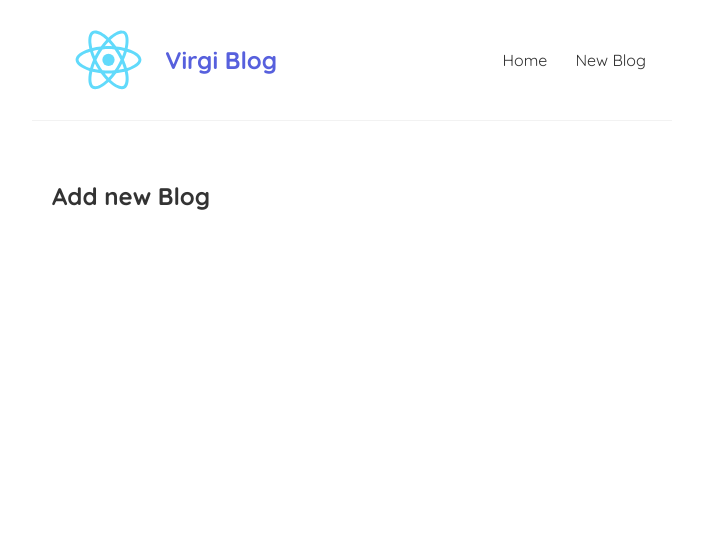
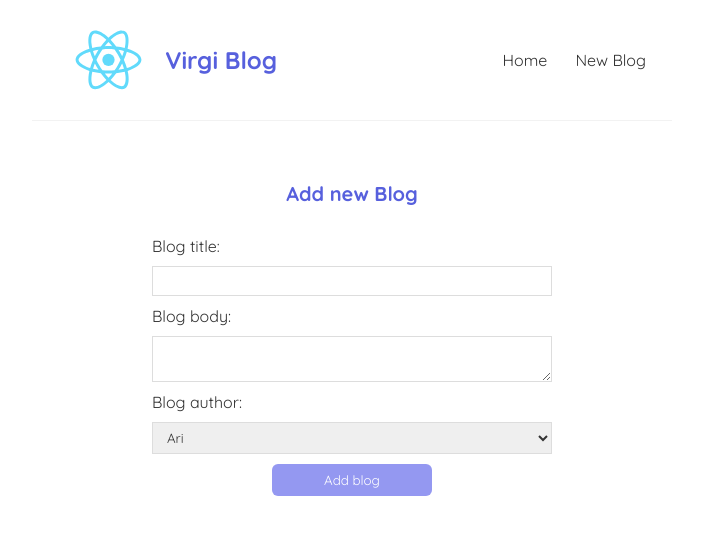
Before and after one commit to virgi1974/some_blog, a React (Create React App) app: page /create in a window 1280 px wide. Shown: the top 534 px of the page, without its empty margins (288-991 px from the left). Built offline with nearby package versions, Linux system fonts and the light colour scheme.

Commit message:
create blog action

```diff
--- a/src/Create.js
+++ b/src/Create.js
@@ -1,7 +1,55 @@
+import { useState } from "react";
+
 const Create = () => {
+  const [title, setTitle] = useState('');
+  const [body, setBody] = useState('');
+  const [author, setAuthor] = useState('Ari');
+  const [isPending, setIsPending] = useState(false);
+
+  const handleSubmit = (e) => {
+    e.preventDefault();
+    setIsPending(true);
+    const blog = { title, body, author };
+
+    fetch('http://localhost:8000/blogs', {
+      method: 'POST',
+      headers: { "Content-Type": "application/json" },
+      body: JSON.stringify(blog)
+    }).then(() => {
+      console.log('New Blog added');
+      setIsPending(false);
+    })
+  }
+
   return (
     <div className="create">
       <h2>Add new Blog</h2>
+      <form onSubmit={handleSubmit}>
+        <label>Blog title:</label>
+        <input
+          type="text"
+          required
+          value={title}
+          onChange={(e) => setTitle(e.target.value)}
+        />
+        <label>Blog body:</label>
+        <textarea
+          required
+          value={body}
+          onChange={(e) => setBody(e.target.value)}
+        />
+        <label>Blog author:</label>
+        <select
+          value={author}
+          onChange={(e) => setAuthor(e.target.value)}>
+          <option value="Ari">Ari</option>
+          <option value="Selene">Selene</option>
+          <option value="Virgilio">Virgilio</option>
+          <option value="Aran">Aran</option>
+        </select>
+        { !isPending && <button>Add blog</button>}
+        { isPending && <button>Adding blog</button>}
+      </form>
     </div>
    );
 }
--- a/src/index.css
+++ b/src/index.css
@@ -74,3 +74,47 @@
 .blog-details div {
   margin: 20px 0;
 }
+/* .blog-details button {
+  background: #5760dd;
+  color: #fff;
+  border: 0;
+  padding: 8px;
+  border-radius: 8px;
+  cursor: pointer;
+} */
+/* create new blog form */
+.create {
+  max-width: 400px;
+  margin: 0 auto;
+  text-align: center;
+}
+.create label {
+  text-align: left;
+  display: block;
+}
+.create h2 {
+  font-size: 20px;
+  color: #5760dd;
+  margin-bottom: 30px;
+}
+.create input, .create textarea, .create select {
+  width: 100%;
+  padding: 6px 10px;
+  margin: 10px 0;
+  border: 1px solid #ddd;
+  box-sizing: border-box;
+  display: block;
+}
+.create button {
+  width: 40%;
+  background: #9498f1;
+  color: #fff;
+  border: 0;
+  padding: 8px;
+  border-radius: 6px;
+  cursor: pointer;
+}
+
+.create button:hover {
+  background-color: #5760dd;
+}
```
